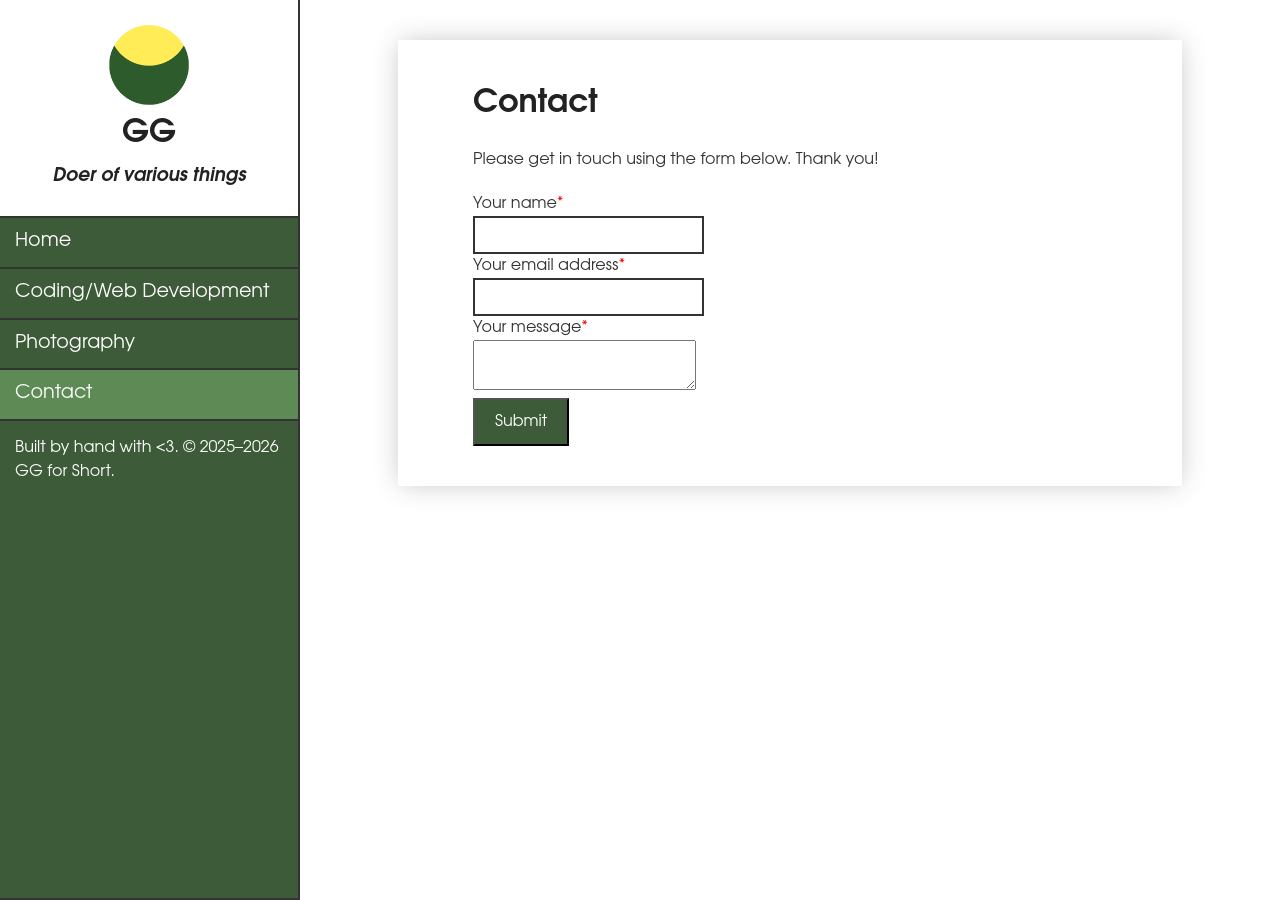
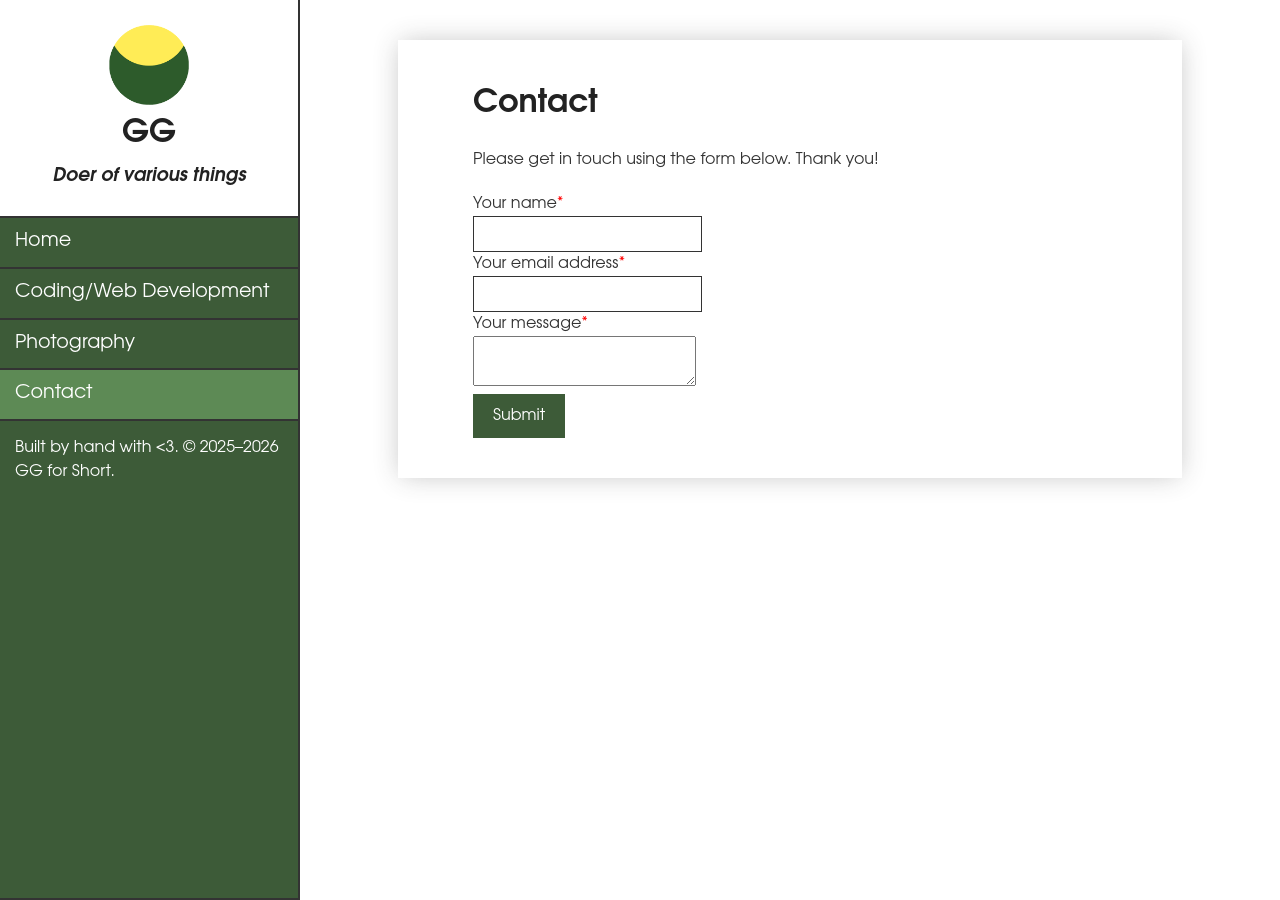
Before and after one commit to ggforshort/ggforshort.github.io, a Jekyll site: the page built from contact.md, in a window 1280 px wide. Built offline with Jekyll 4.4.1, drawn with Linux system fonts in a browser that asks for light colours.

Commit message:
Update main.scss

```diff
--- a/_sass/main.scss
+++ b/_sass/main.scss
@@ -146,22 +146,22 @@ img[src$="#cwd-img"] {
     box-shadow: 0px 0px 15px -3px rgba(51,51,51,0.2);
     margin-bottom: 30px;
 }
-label {
+form .field-wrapper {
 	margin-bottom: 15px;
 }
 button[type=submit] {
 	padding: 10px 20px;
 	border-radius: 0;
+	border: none;
 	color: white;
 	background-color: $theme-color;
     &:hover { background-color: lighten($theme-color, 15%); }
-	transition: background-color 0.2s;
 	cursor: pointer;
 }
 input {
 	padding: 5px;
 	border-radius: 0;
-	border: $border-width solid $dark-gray;
+	border: 1px solid $dark-gray;
 }
 /* Masonry layout from https://codepen.io/CyFox/pen/MWWEwjg :) */
 .masonry {
```
